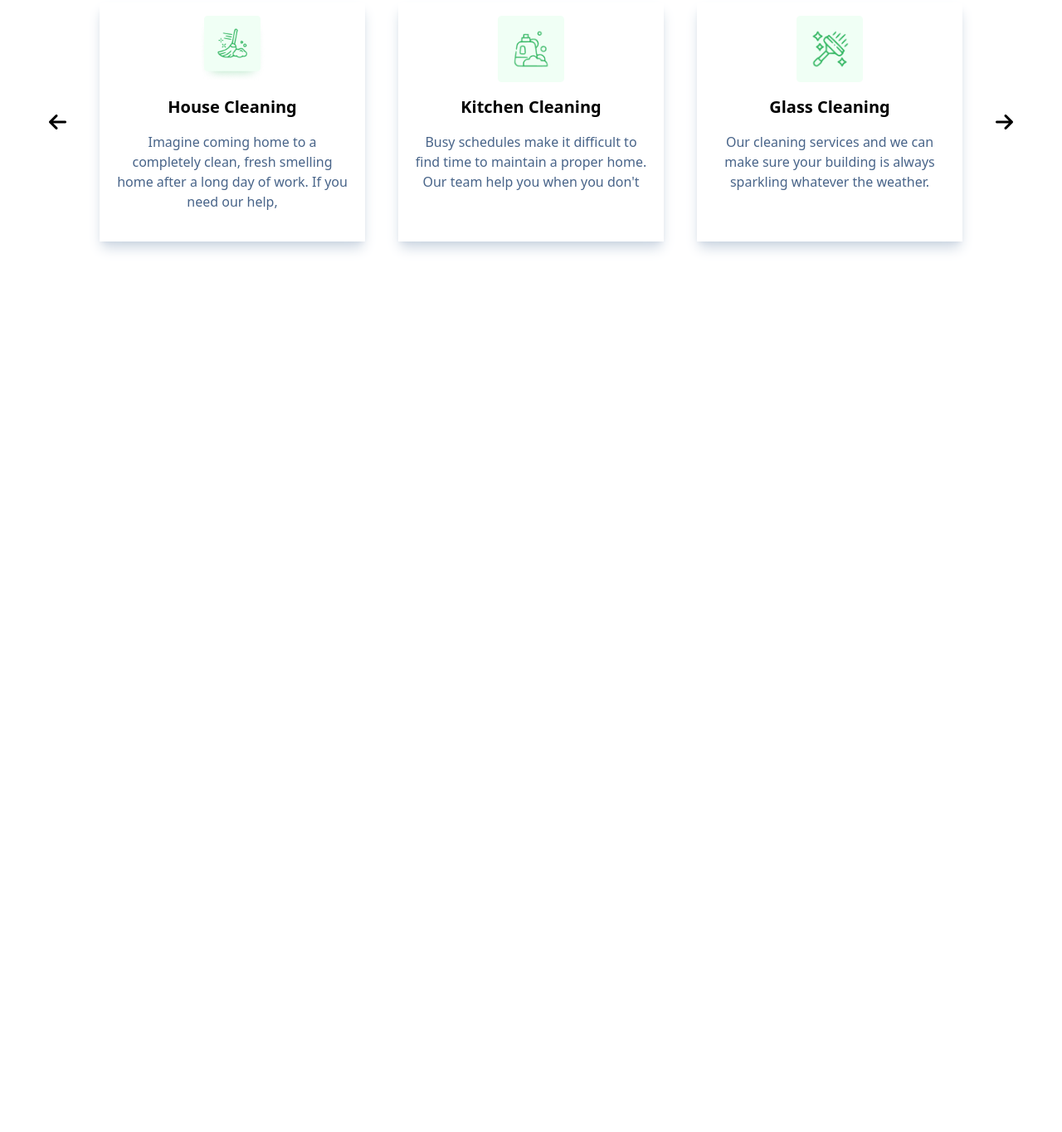
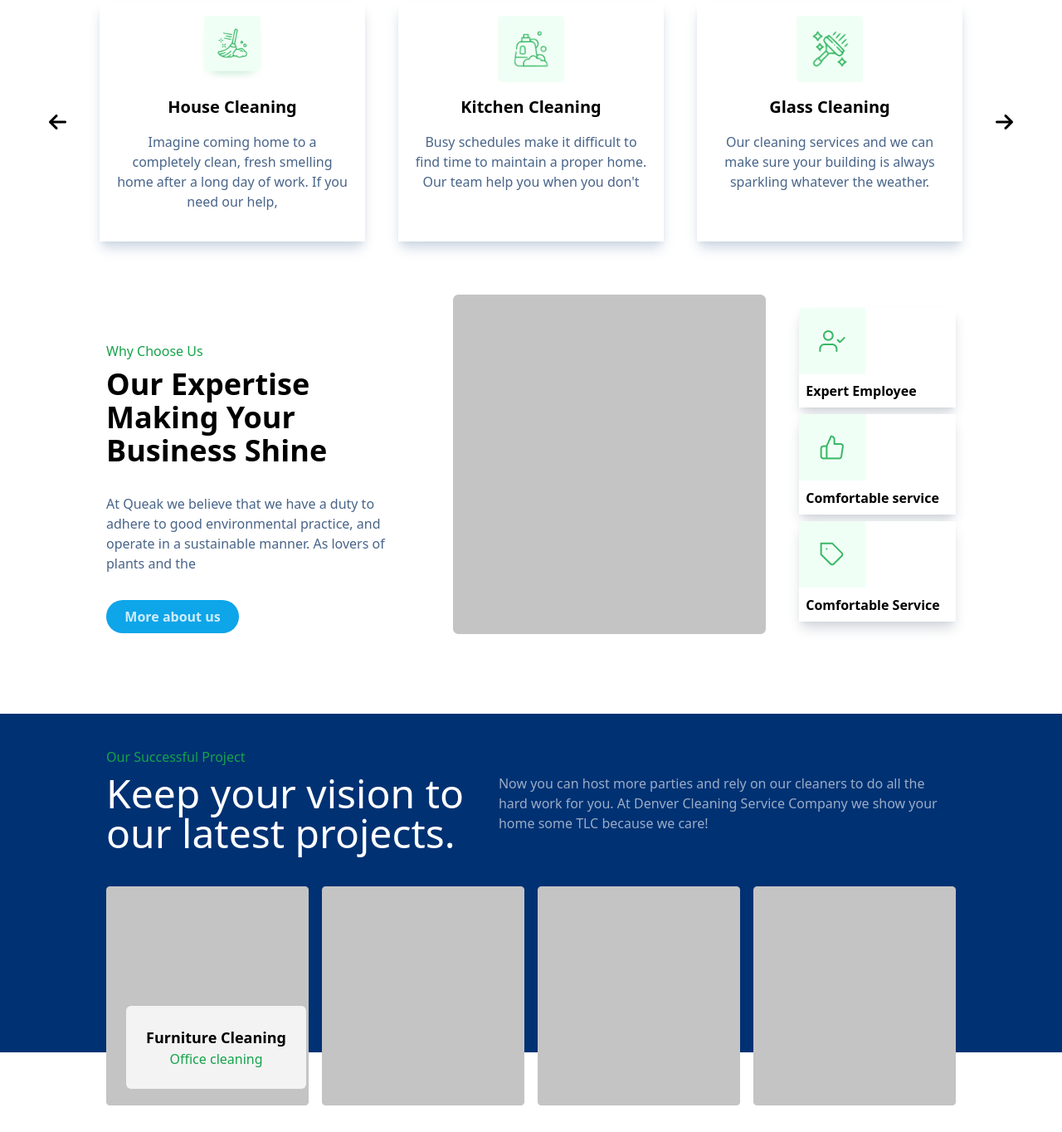
Before and after one commit to mdalihasanriyad/innovate, a plain HTML site: page index.html in a window 1280 px wide. Shown: the part 1961-3325 px from the top of the page at 83% size. Before the commit the page ends 2332 px from the top, so only its background shows below. Drawn offline with nearby package versions, Linux system fonts and the light colour scheme.

Commit message:
added succes project

```diff
--- a/index.html
+++ b/index.html
@@ -183,5 +183,78 @@
       </div>
     </div>
     <!-- What do you sec end -->
+    <!-- Why Choose Us start -->
+    <div class="max-w-screen-lg mx-auto flex gap-10 my-10">
+      <div class="w-[40%]">
+        <p class="text-green-600 font-medium mb-2 mt-10">Why Choose Us</p>
+        <h3 class="text-4xl font-bold mb-2">
+          Our Expertise Making Your Business Shine
+        </h3>
+        <p class="text-base mt-8 text-[#486489]">
+          At Queak we believe that we have a duty to adhere to good
+          environmental practice, and operate in a sustainable manner. As lovers
+          of plants and the
+        </p>
+        <button
+          class="w-40 bg-sky-500 hover:bg-sky-700 duration-300 text-white/80 px-4 py-2 mt-8 rounded-full font-semibold"
+        >
+          More about us
+        </button>
+      </div>
+      <div class="w-[40%] -mt-4">
+        <img src="./img/Image.png" alt="" />
+      </div>
+      <div class="w-[20%] space-y-2">
+        <div class="bg-white shadow-lg shadow-gray-300">
+          <img src="./img/ICon (3).png" alt="" />
+          <p class="p-2 font-semibold">Expert Employee</p>
+        </div>
+        <div class="bg-white shadow-lg shadow-gray-300">
+          <img src="./img/ICon (4).png" alt="" />
+          <p class="p-2 font-semibold">Comfortable service</p>
+        </div>
+        <div class="bg-white shadow-lg shadow-gray-300">
+          <img src="./img/ICon (5).png" alt="" />
+          <p class="p-2 font-semibold">Comfortable Service</p>
+        </div>
+      </div>
+    </div>
+    <!-- Why Choose Us end -->
+    <!-- Our Successful Project start -->
+    <div class="bg-[#003173] my-24 pb-60 pt-10">
+      <div class="max-w-screen-lg mx-auto relative">
+        <p class="text-green-600 mb-2 text-base font-medium">
+          Our Successful Project
+        </p>
+        <div class="flex w-full gap-10 justify-between">
+          <div class="text-5xl w-full text-white">
+            <h2>Keep your vision to our latest projects.</h2>
+          </div>
+          <div class="">
+            <p class="text-white/60">
+              Now you can host more parties and rely on our cleaners to do all
+              the hard work for you. At Denver Cleaning Service Company we show
+              your home some TLC because we care!
+            </p>
+          </div>
+        </div>
+        <div
+          class="absolute grid grid-cols-1 md:grid-cols-2 lg:grid-cols-4 gap-4 mt-10"
+        >
+          <div class="relative">
+            <img src="./img/Image.png" alt="" />
+            <div class="absolute bottom-5 bg-white/80 ml-6 rounded-md">
+              <div class="px-6 py-6 text-center">
+                <h3 class="text-lg font-semibold">Furniture Cleaning</h3>
+                <p class="text-green-600">Office cleaning</p>
+              </div>
+            </div>
+          </div>
+          <img src="./img/Image.png" alt="" />
+          <img src="./img/Image.png" alt="" />
+          <img src="./img/Image.png" alt="" />
+        </div>
+      </div>
+    </div>
   </div>
 </html>
```
